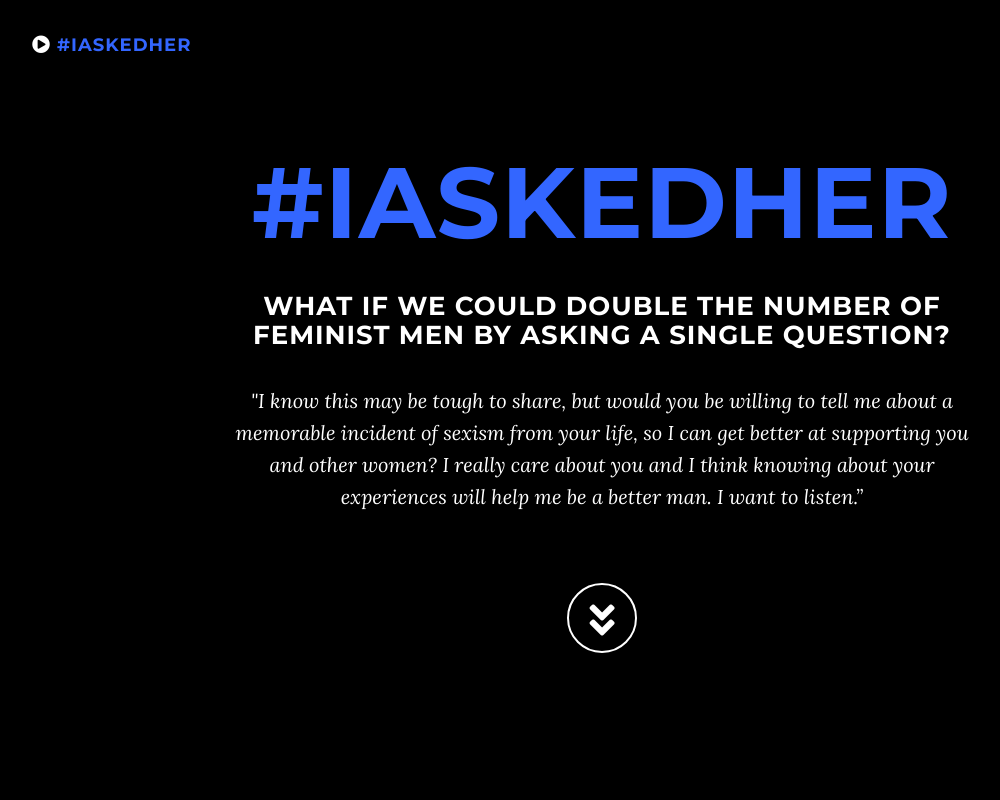
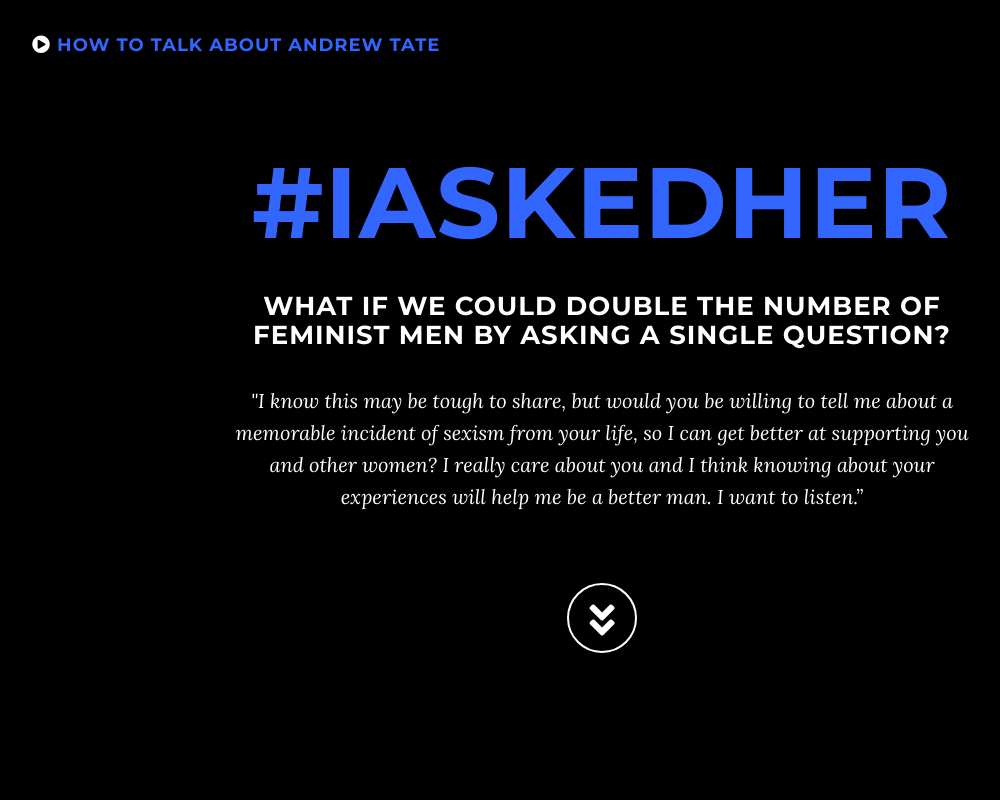
Before and after one commit to mattwallaert/howtotalkaboutandrewtate, a plain HTML site: page index.html in a window 1280 px wide. Shown: the top 800 px of the page, without its empty margins (38-1038 px from the left). Drawn offline with nearby package versions, Linux system fonts and the light colour scheme.

Commit message:
Update index.html

```diff
--- a/index.html
+++ b/index.html
@@ -31,7 +31,7 @@
                     Menu <i class="fa fa-bars"></i>
                     </button>-->
                     <a class="navbar-brand page-scroll" href="#page-top">
-                        <i class="fa fa-play-circle"></i> <span class='ftc'>#iaskedher</span>
+                        <i class="fa fa-play-circle"></i> <span class='ftc'>HOW TO TALK ABOUT ANDREW TATE</span>
                     </a>
                 </div>
                 <!-- Collect the nav links, forms, and other content for toggling
```
